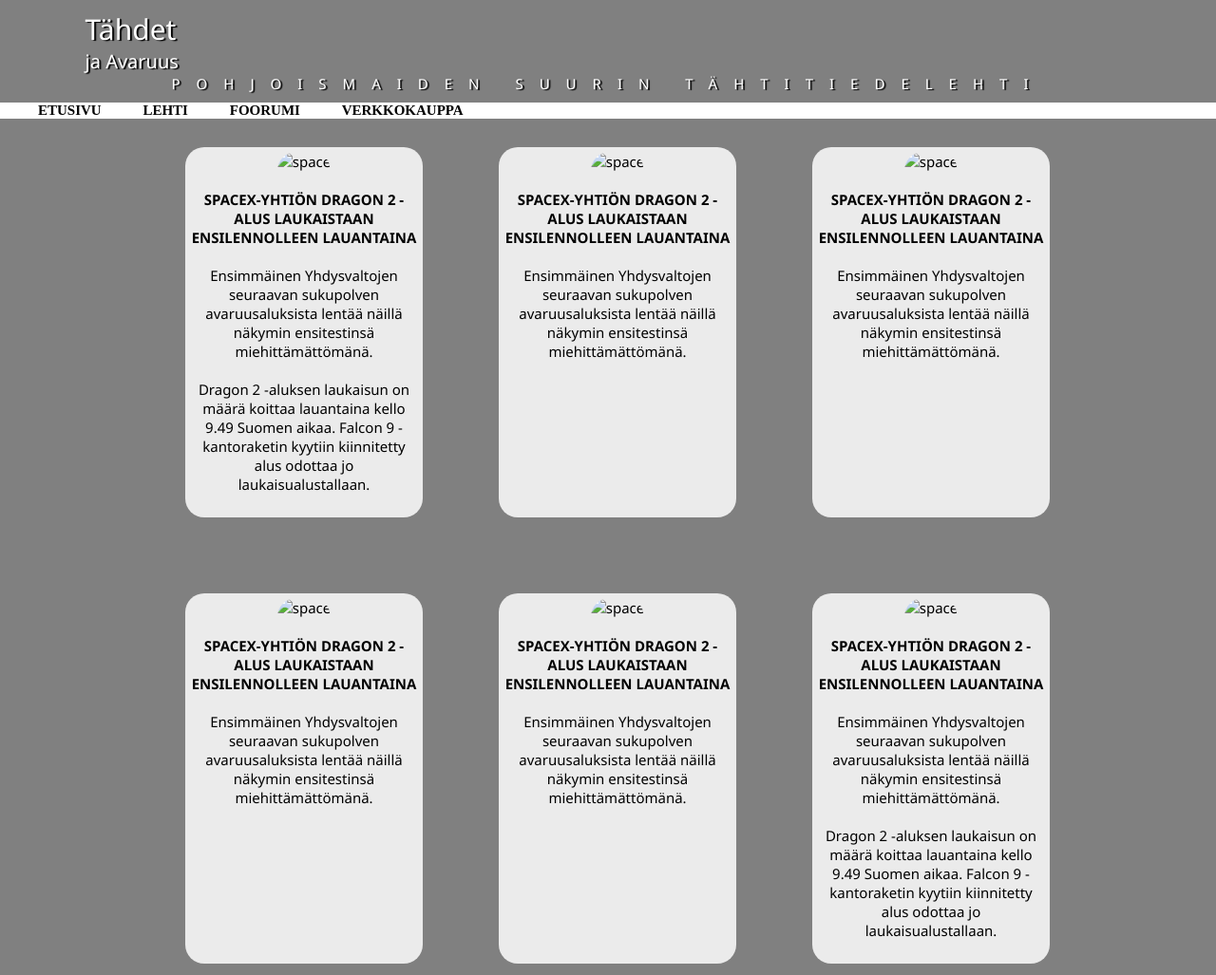
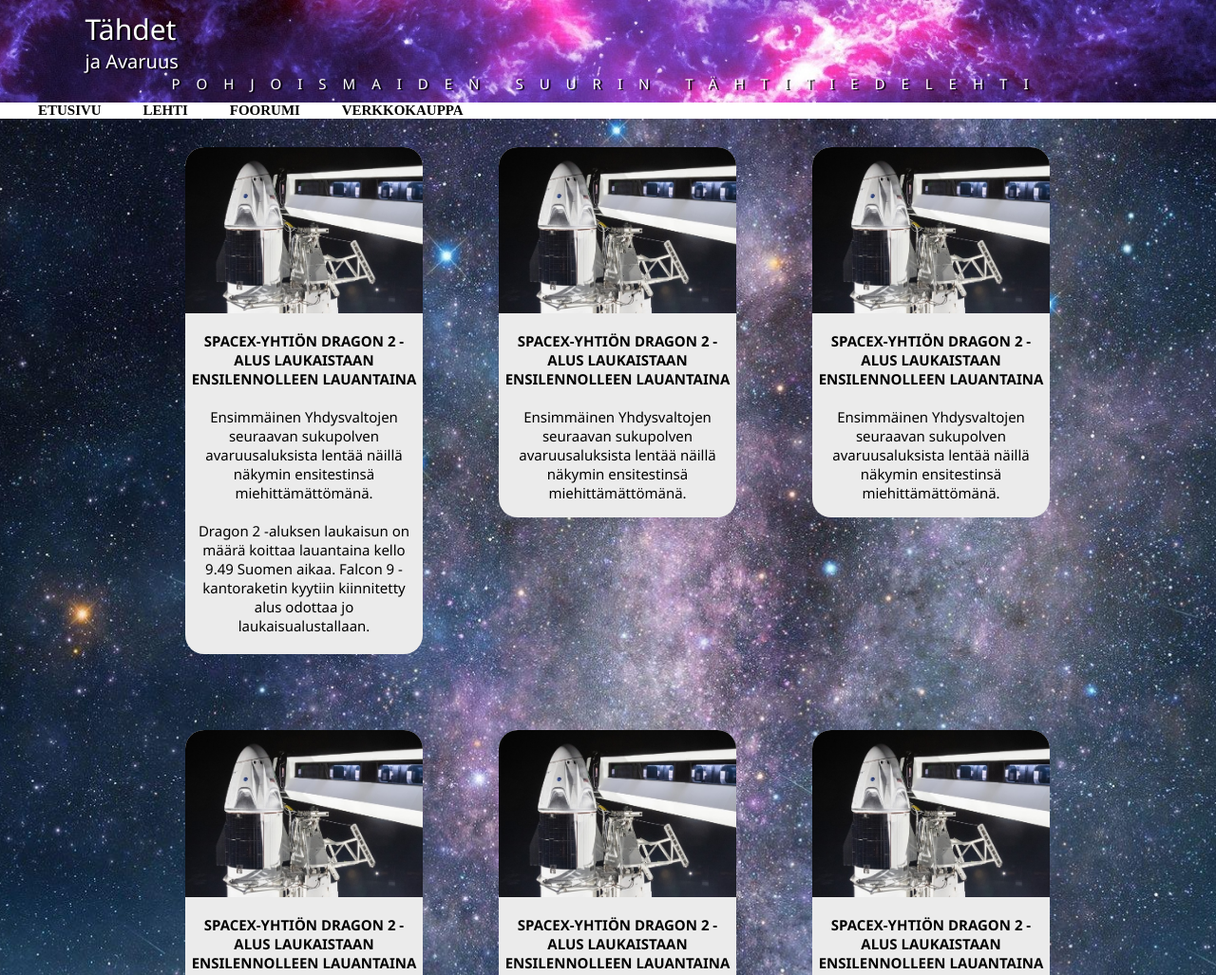
Before and after one commit to MegaHotLexi/SPACE22, a plain HTML site: page index.html in a window 1280 px wide. Shown: the top 1027 px of the page at 95% size. Drawn offline with Linux system fonts and the light colour scheme; the site is published under a folder, as on GitHub Pages, so addresses that start at the root find nothing.

Commit message:
kansaiointi kuville linkit

```diff
--- a/css/style.css
+++ b/css/style.css
@@ -7,7 +7,7 @@ body{
 
 }
 header{
-    background-image: url(/img/HEAD.jpg);
+    background-image: url(../img/HEAD.jpg);
     background-position: center;
     color: white;
     background-size: cover;
@@ -53,7 +53,7 @@ header{
 }
 
 .ruumis{
-    background-image: url(/img/BODY.jpg);
+    background-image: url(../img/BODY.jpg);
 
 
     background-position: bottom;
--- a/index.html
+++ b/index.html
@@ -27,39 +27,39 @@
         <div class="ruumis">
             <div class="main">
                 <div class="Nasa1 all-nasa">
-                    <img class="frontpic" src="/img/SPACE-X.jpg" alt="space">
+                    <img class="frontpic" src="img/SPACE-X.jpg" alt="space">
                     <h4>SpaceX-yhtiön Dragon 2 -alus laukaistaan ensilennolleen lauantaina</h4>
                     <p>Ensimmäinen Yhdysvaltojen seuraavan sukupolven avaruusaluksista lentää näillä näkymin ensitestinsä miehittämättömänä.
                     <br><br>                     Dragon 2 -aluksen laukaisun on määrä koittaa lauantaina kello 9.49 Suomen aikaa. Falcon 9 -kantoraketin kyytiin kiinnitetty alus odottaa jo laukaisualustallaan.
                     </p>
                 </div>
                 <div class="Nasa2 all-nasa">
-                        <img class="frontpic" src="/img/SPACE-X.jpg" alt="space">
+                        <img class="frontpic" src="img/SPACE-X.jpg" alt="space">
 
                     <h4>SpaceX-yhtiön Dragon 2 -alus laukaistaan ensilennolleen lauantaina</h4>
                         <p>Ensimmäinen Yhdysvaltojen seuraavan sukupolven avaruusaluksista lentää näillä näkymin ensitestinsä miehittämättömänä.
                         </p>
                 </div>
                 <div class="Nasa3 all-nasa">
-                        <img class="frontpic" src="/img/SPACE-X.jpg" alt="space">
+                        <img class="frontpic" src="img/SPACE-X.jpg" alt="space">
                         <h4>SpaceX-yhtiön Dragon 2 -alus laukaistaan ensilennolleen lauantaina</h4>
                         <p>Ensimmäinen Yhdysvaltojen seuraavan sukupolven avaruusaluksista lentää näillä näkymin ensitestinsä miehittämättömänä.
                         </p>
                 </div>
                 <div class="Nasa4 all-nasa">
-                        <img class="frontpic" src="/img/SPACE-X.jpg" alt="space">
+                        <img class="frontpic" src="img/SPACE-X.jpg" alt="space">
                         <h4>SpaceX-yhtiön Dragon 2 -alus laukaistaan ensilennolleen lauantaina</h4>
                         <p>Ensimmäinen Yhdysvaltojen seuraavan sukupolven avaruusaluksista lentää näillä näkymin ensitestinsä miehittämättömänä.
                         </p>
                 </div>
                 <div class="Nasa5 all-nasa">
-                        <img class="frontpic" src="/img/SPACE-X.jpg" alt="space">
+                        <img class="frontpic" src="img/SPACE-X.jpg" alt="space">
                         <h4>SpaceX-yhtiön Dragon 2 -alus laukaistaan ensilennolleen lauantaina</h4>
                         <p>Ensimmäinen Yhdysvaltojen seuraavan sukupolven avaruusaluksista lentää näillä näkymin ensitestinsä miehittämättömänä.
                         </p>
                 </div>
                 <div class="Nasa6 all-nasa">
-                        <img class="frontpic" src="/img/SPACE-X.jpg" alt="space">
+                        <img class="frontpic" src="img/SPACE-X.jpg" alt="space">
                         <h4>SpaceX-yhtiön Dragon 2 -alus laukaistaan ensilennolleen lauantaina</h4>
                         <p>Ensimmäinen Yhdysvaltojen seuraavan sukupolven avaruusaluksista lentää näillä näkymin ensitestinsä miehittämättömänä.
                             <br><br>
```
